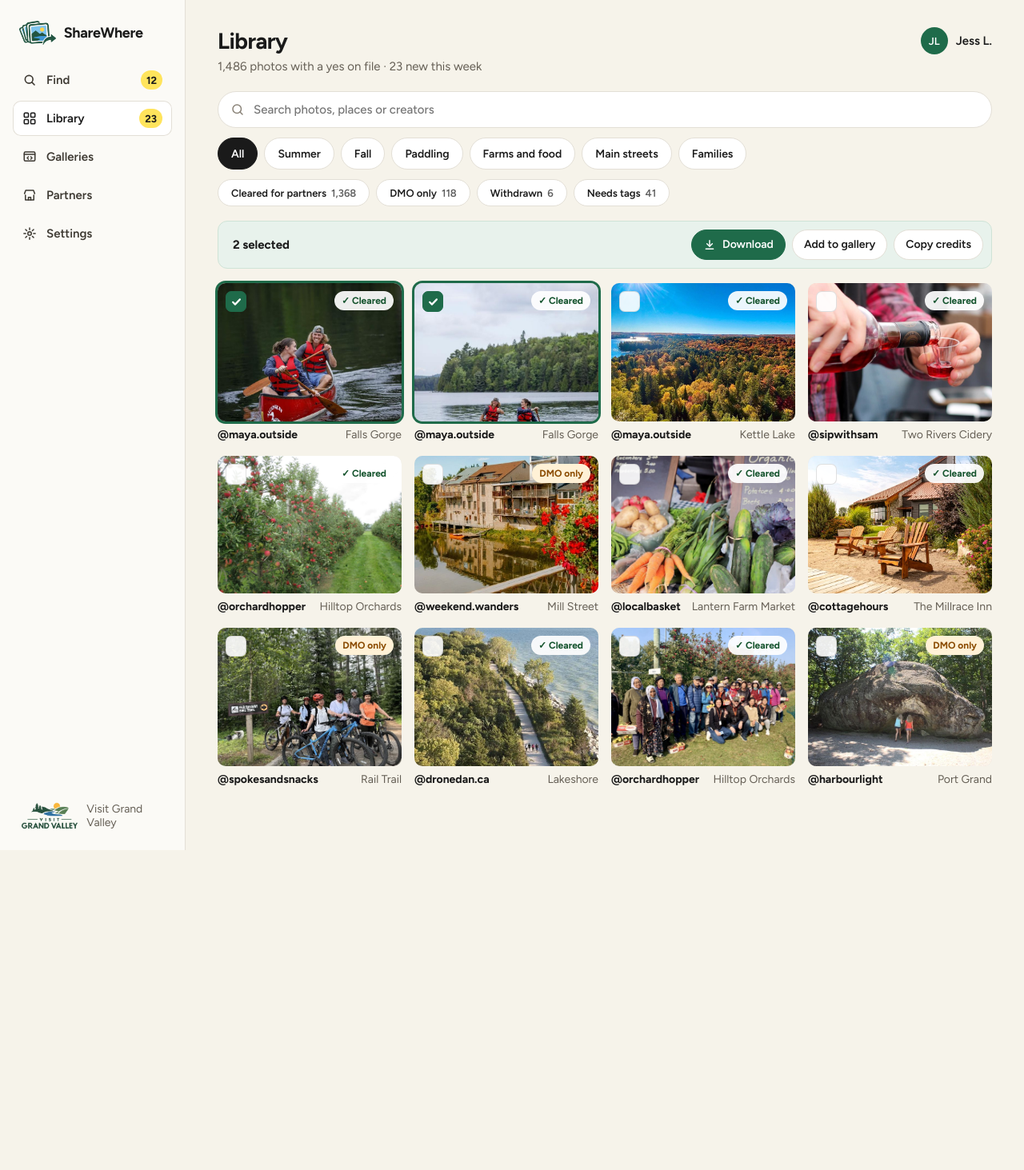
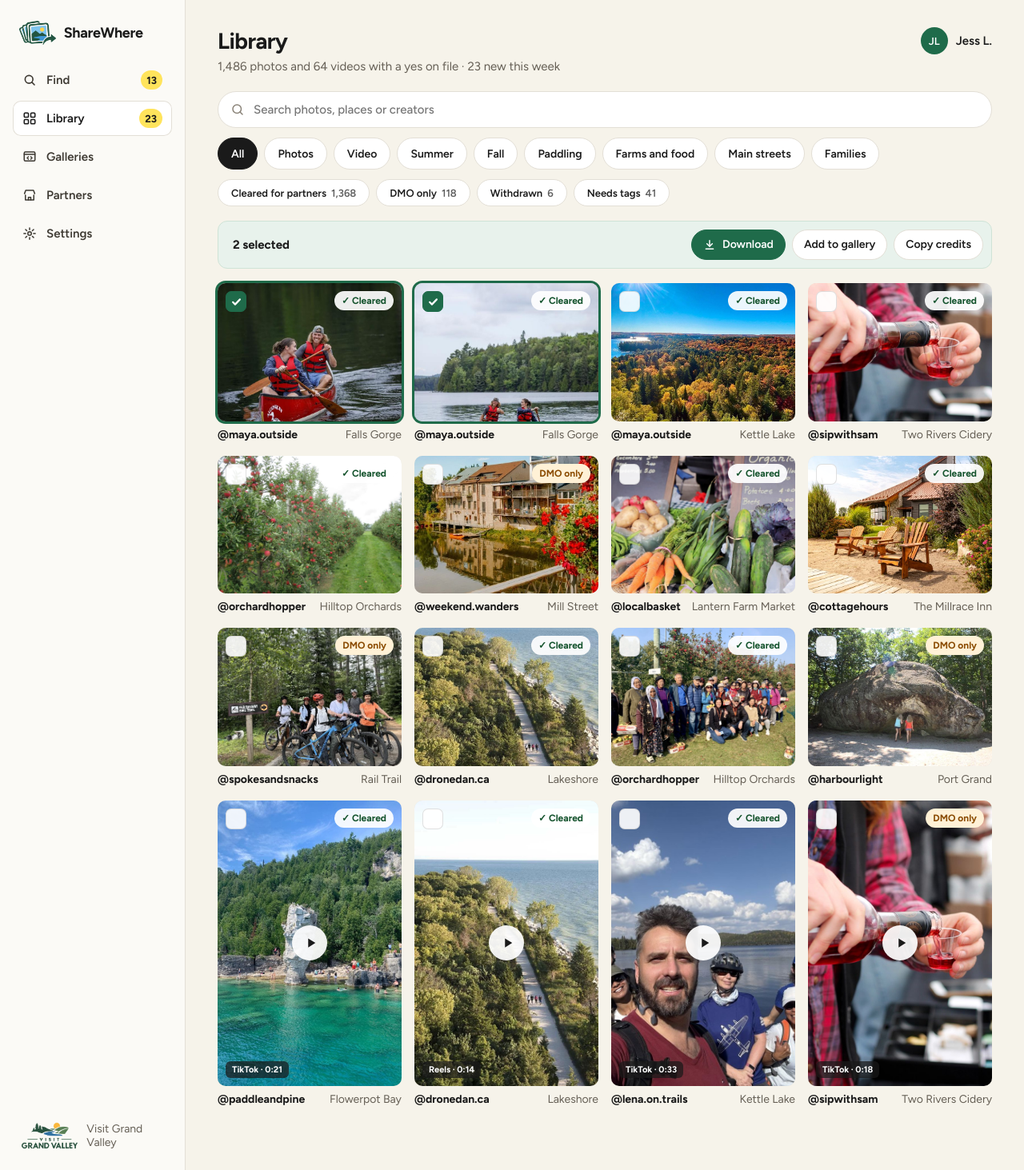
Before and after one commit to mattjosephthomas/sharewhere, a plain HTML site: page app/library.html in a window 1280 px wide. Shown: the whole page at 80% size. Before the commit the page ends 1063 px from the top, so only its background shows below. Drawn offline with Linux system fonts and the light colour scheme.

Commit message:
Update library.html

```diff
--- a/app/library.html
+++ b/app/library.html
@@ -13,7 +13,7 @@
 <div class="shell">
 <aside class="side">
 <a class="brand" href="index.html"><img src="images/sharewhere-icon.png" alt="">ShareWhere</a>
-<a class="nav " href="index.html"><svg width="18" height="18" viewBox="0 0 24 24" fill="none" stroke="currentColor" stroke-width="2.2" stroke-linecap="round" aria-hidden="true"><circle cx="11" cy="11" r="6.5"/><path d="M20 20l-4.2-4.2"/></svg>Find<span class="n">12</span></a>
+<a class="nav " href="index.html"><svg width="18" height="18" viewBox="0 0 24 24" fill="none" stroke="currentColor" stroke-width="2.2" stroke-linecap="round" aria-hidden="true"><circle cx="11" cy="11" r="6.5"/><path d="M20 20l-4.2-4.2"/></svg>Find<span class="n">13</span></a>
 <a class="nav on" href="library.html"><svg width="18" height="18" viewBox="0 0 24 24" fill="none" stroke="currentColor" stroke-width="2" stroke-linecap="round" stroke-linejoin="round" aria-hidden="true"><rect x="3" y="3" width="7" height="7" rx="1.5"/><rect x="14" y="3" width="7" height="7" rx="1.5"/><rect x="3" y="14" width="7" height="7" rx="1.5"/><rect x="14" y="14" width="7" height="7" rx="1.5"/></svg>Library<span class="n">23</span></a>
 <a class="nav " href="galleries.html"><svg width="18" height="18" viewBox="0 0 24 24" fill="none" stroke="currentColor" stroke-width="2" stroke-linecap="round" stroke-linejoin="round" aria-hidden="true"><rect x="3" y="4" width="18" height="15" rx="2"/><path d="M3 8h18"/><path d="M10 12l-2 2 2 2M14 12l2 2-2 2"/></svg>Galleries</a>
 <a class="nav " href="partners.html"><svg width="18" height="18" viewBox="0 0 24 24" fill="none" stroke="currentColor" stroke-width="2" stroke-linecap="round" stroke-linejoin="round" aria-hidden="true"><path d="M3.5 9.5L5.5 4h13l2 5.5"/><path d="M5 12v8h14v-8"/><path d="M10 20v-4.5h4V20"/></svg>Partners</a>
@@ -21,11 +21,11 @@
 <div class="dest"><img src="images/gv-logo.png" alt="Visit Grand Valley"><span class="muted">Visit Grand Valley</span></div>
 </aside>
 <main class="main"><div class="wrap">
-<div class="top"><div><h1>Library</h1><p>1,486 photos with a yes on file · 23 new this week</p></div><div class="who"><span>JL</span>Jess L.</div></div>
+<div class="top"><div><h1>Library</h1><p>1,486 photos and 64 videos with a yes on file · 23 new this week</p></div><div class="who"><span>JL</span>Jess L.</div></div>
 
 <div class="bar">
 <div class="search"><svg width="18" height="18" viewBox="0 0 24 24" fill="none" stroke="#8A8378" stroke-width="2" stroke-linecap="round" aria-hidden="true"><circle cx="11" cy="11" r="7"/><path d="M20 20l-4-4"/></svg><input placeholder="Search photos, places or creators" aria-label="Search photos"></div>
-<div class="chips"><button class="chip on">All</button><button class="chip">Summer</button><button class="chip">Fall</button><button class="chip">Paddling</button><button class="chip">Farms and food</button><button class="chip">Main streets</button><button class="chip">Families</button></div>
+<div class="chips"><button class="chip on">All</button><button class="chip">Photos</button><button class="chip">Video</button><button class="chip">Summer</button><button class="chip">Fall</button><button class="chip">Paddling</button><button class="chip">Farms and food</button><button class="chip">Main streets</button><button class="chip">Families</button></div>
 </div>
 <div class="chips" style="margin:-6px 0 18px"><button class="chip" style="min-height:34px;font-size:13px">Cleared for partners <span style="opacity:.7;margin-left:6px">1,368</span></button><button class="chip" style="min-height:34px;font-size:13px">DMO only <span style="opacity:.7;margin-left:6px">118</span></button><button class="chip" style="min-height:34px;font-size:13px">Withdrawn <span style="opacity:.7;margin-left:6px">6</span></button><button class="chip" style="min-height:34px;font-size:13px">Needs tags <span style="opacity:.7;margin-left:6px">41</span></button></div>
 
@@ -36,7 +36,7 @@
 <div class="grid">
 <sc-for list="{{photos}}" as="p">
 <div class="{{p.cls}}">
-<div class="im" onclick="{{p.toggle}}" style="cursor:pointer"><img data-src="{{p.src}}" alt="{{p.alt}}"><span class="cb"><sc-if value="{{p.on}}"><svg width="15" height="15" viewBox="0 0 24 24" fill="none" stroke="#fff" stroke-width="3.5" stroke-linecap="round" stroke-linejoin="round" aria-hidden="true"><path d="M5 12.5l4.5 4.5L19 7"/></svg></sc-if></span><span class="{{p.pillCls}}">{{p.status}}</span></div>
+<div class="im" onclick="{{p.toggle}}" style="cursor:pointer;aspect-ratio:{{p.ar}}"><img data-src="{{p.src}}" alt="{{p.alt}}"><sc-if value="{{p.isVideo}}"><span class="play" aria-hidden="true"><svg width="18" height="18" viewBox="0 0 24 24" fill="currentColor"><path d="M7 4.5v15l12-7.5z"/></svg></span><span class="src-tag">{{p.srcName}} · {{p.len}}</span></sc-if><span class="cb"><sc-if value="{{p.on}}"><svg width="15" height="15" viewBox="0 0 24 24" fill="none" stroke="#fff" stroke-width="3.5" stroke-linecap="round" stroke-linejoin="round" aria-hidden="true"><path d="M5 12.5l4.5 4.5L19 7"/></svg></sc-if></span><span class="{{p.pillCls}}">{{p.status}}</span></div>
 <a class="cap" href="photo.html" style="text-decoration:none;color:inherit"><b>{{p.credit}}</b><span>{{p.place}}</span></a>
 </div>
 </sc-for>
@@ -50,8 +50,8 @@ class Component extends DCLogic {
   renderVals(){
     const sel=this.state.sel;
     const G=['✓ Cleared','pill ok'],A=['DMO only','pill amber'];
-    const rows=[['canoe.jpg','Two people paddling a red canoe','@maya.outside','Falls Gorge',G],['canoe-lake.jpg','Red canoe on a still lake','@maya.outside','Falls Gorge',G],['algonquin.jpg','Lake and forest at dusk','@maya.outside','Kettle Lake',G],['tasting.jpg','Pouring a cider flight','@sipwithsam','Two Rivers Cidery',G],['orchard.jpg','Apple orchard rows','@orchardhopper','Hilltop Orchards',G],['river-town.jpg','Stone buildings over the river','@weekend.wanders','Mill Street',A],['market.jpg','Farm stand produce','@localbasket','Lantern Farm Market',G],['deck.jpg','Muskoka chairs on a deck','@cottagehours','The Millrace Inn',G],['bikes.jpg','Group with bikes','@spokesandsnacks','Rail Trail',A],['boardwalk.jpg','Boardwalk from above','@dronedan.ca','Lakeshore',G],['apple-group.jpg','Group apple picking','@orchardhopper','Hilltop Orchards',G],['marina.jpg','Marina with sailboats','@harbourlight','Port Grand',A]];
-    const photos=rows.map((r,i)=>{const on=!!sel[i];return{src:'images/'+r[0],alt:r[1],credit:r[2],place:r[3],status:r[4][0],pillCls:r[4][1],on,cls:on?'ph is-sel':'ph',toggle:()=>this.setState({sel:Object.assign({},sel,{[i]:!on})})};});
+    const rows=[['canoe.jpg','Two people paddling a red canoe','@maya.outside','Falls Gorge',G],['canoe-lake.jpg','Red canoe on a still lake','@maya.outside','Falls Gorge',G],['algonquin.jpg','Lake and forest at dusk','@maya.outside','Kettle Lake',G],['tasting.jpg','Pouring a cider flight','@sipwithsam','Two Rivers Cidery',G],['orchard.jpg','Apple orchard rows','@orchardhopper','Hilltop Orchards',G],['river-town.jpg','Stone buildings over the river','@weekend.wanders','Mill Street',A],['market.jpg','Farm stand produce','@localbasket','Lantern Farm Market',G],['deck.jpg','Muskoka chairs on a deck','@cottagehours','The Millrace Inn',G],['bikes.jpg','Group with bikes','@spokesandsnacks','Rail Trail',A],['boardwalk.jpg','Boardwalk from above','@dronedan.ca','Lakeshore',G],['apple-group.jpg','Group apple picking','@orchardhopper','Hilltop Orchards',G],['marina.jpg','Marina with sailboats','@harbourlight','Port Grand',A],['flowerpot.jpg','Paddling past the sea stack','@paddleandpine','Flowerpot Bay',G,'TikTok','0:21'],['boardwalk.jpg','Drone pass over the boardwalk','@dronedan.ca','Lakeshore',G,'Reels','0:14'],['selfie-lake.jpg','Group hike to the lookout','@lena.on.trails','Kettle Lake',G,'TikTok','0:33'],['tasting.jpg','Cider flight at Two Rivers','@sipwithsam','Two Rivers Cidery',A,'TikTok','0:18']];
+    const photos=rows.map((r,i)=>{const on=!!sel[i];const isVideo=!!r[5];return{src:'images/'+r[0],alt:r[1],credit:r[2],place:r[3],status:r[4][0],pillCls:r[4][1],on,isVideo,srcName:r[5]||'',len:r[6]||'',ar:isVideo?'9/14':'4/3',cls:on?'ph is-sel':'ph',toggle:()=>this.setState({sel:Object.assign({},sel,{[i]:!on})})};});
     const n=Object.keys(sel).filter(k=>sel[k]).length;
     return{photos,hasSel:n>0,selLabel:n+' selected'};
   }
```
